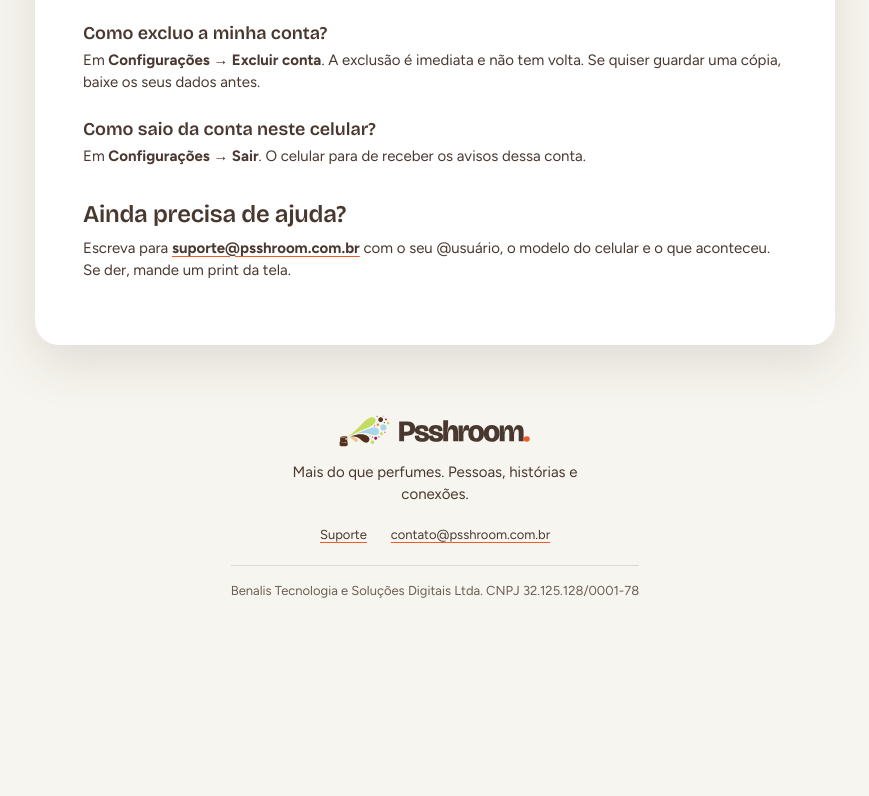
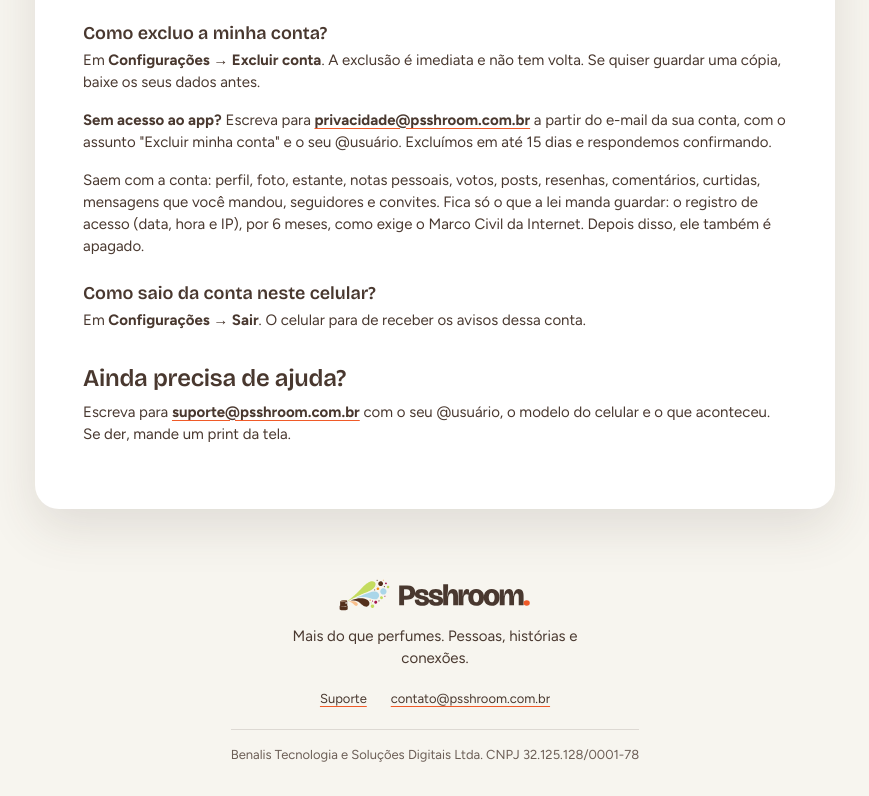
Before and after one commit to GuiMalassise/psshroom-site, a plain HTML site: page suporte/index.html in a window 1280 px wide. Shown: the part 1713-2509 px from the top of the page, without its empty margins (205-1074 px from the left). Before the commit the page ends 2345 px from the top, so only its background shows below. Drawn offline with Linux system fonts and the light colour scheme.

Commit message:
Suporte: excluir a conta sem o app (psshroom 13ff3d4)

```diff
--- a/suporte/index.html
+++ b/suporte/index.html
@@ -69,6 +69,8 @@
 <p>Em <strong>Configurações → Baixar meus dados</strong>. As fotos não vão no arquivo; se quiser recebê-las, escreva para <strong><a href="mailto:privacidade@psshroom.com.br">privacidade@psshroom.com.br</a></strong>.</p>
 <h3>Como excluo a minha conta?</h3>
 <p>Em <strong>Configurações → Excluir conta</strong>. A exclusão é imediata e não tem volta. Se quiser guardar uma cópia, baixe os seus dados antes.</p>
+<p><strong>Sem acesso ao app?</strong> Escreva para <strong><a href="mailto:privacidade@psshroom.com.br">privacidade@psshroom.com.br</a></strong> a partir do e-mail da sua conta, com o assunto "Excluir minha conta" e o seu @usuário. Excluímos em até 15 dias e respondemos confirmando.</p>
+<p>Saem com a conta: perfil, foto, estante, notas pessoais, votos, posts, resenhas, comentários, curtidas, mensagens que você mandou, seguidores e convites. Fica só o que a lei manda guardar: o registro de acesso (data, hora e IP), por 6 meses, como exige o Marco Civil da Internet. Depois disso, ele também é apagado.</p>
 <h3>Como saio da conta neste celular?</h3>
 <p>Em <strong>Configurações → Sair</strong>. O celular para de receber os avisos dessa conta.</p>
 <h2>Ainda precisa de ajuda?</h2>
```
